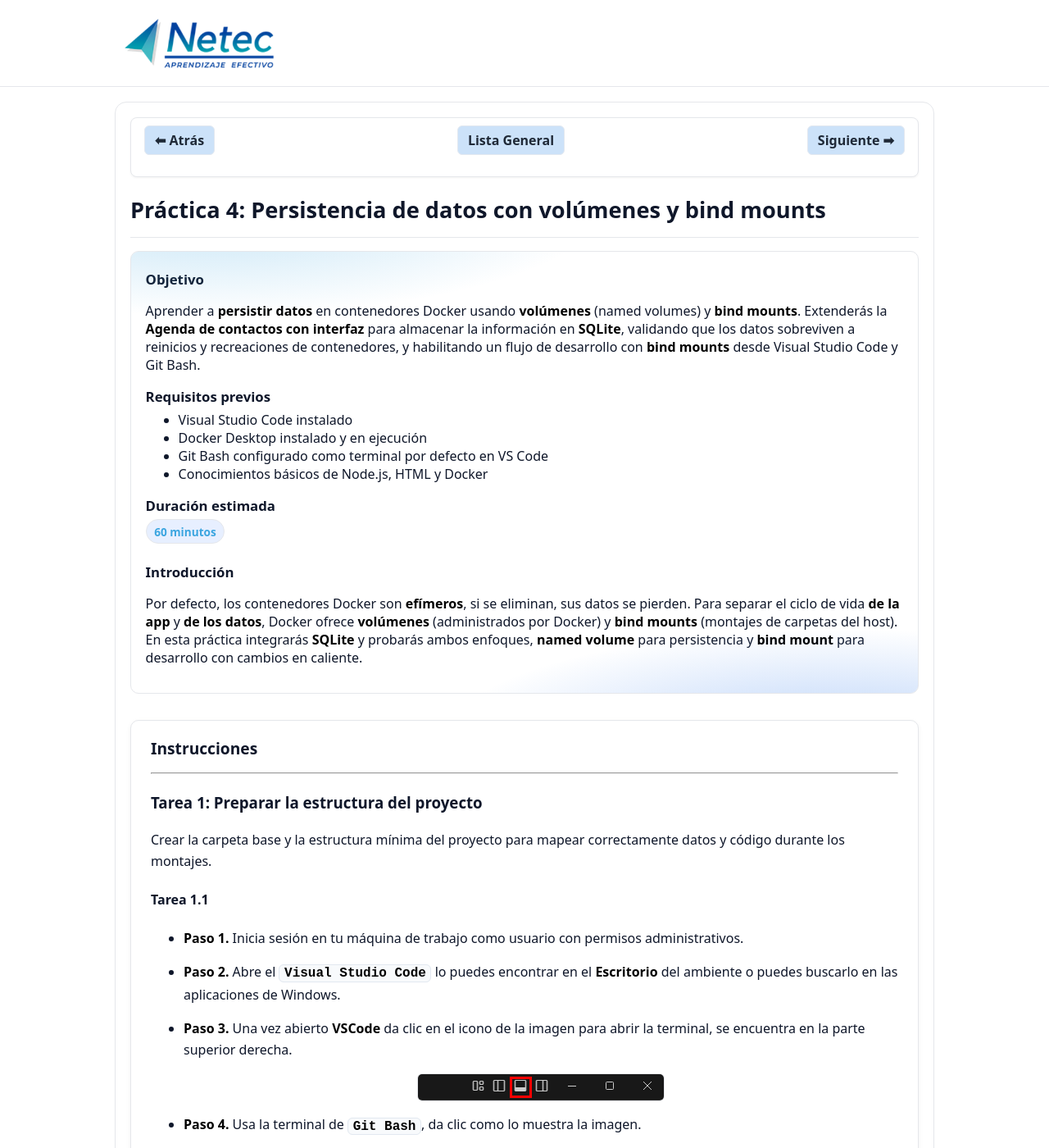
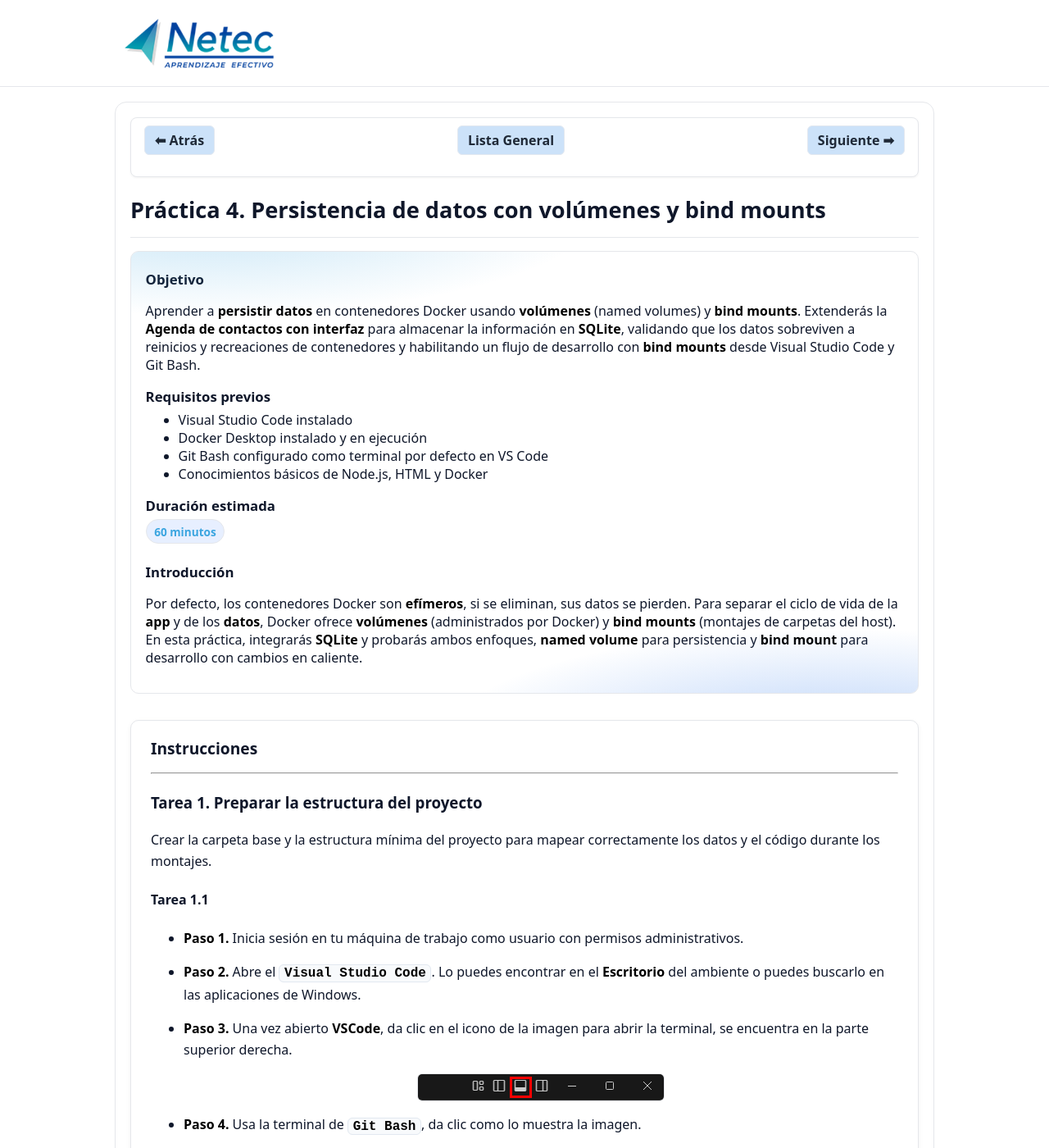
Before and after one commit to Netec-Mx/DOCK_KUB_V2, a Jekyll site: the page built from labs/capitulo4/lab4.md, in a window 1280 px wide and 1400 px high. Shown: the whole window at 82% size. Built offline with Jekyll 4.4.1, drawn with Linux system fonts in a browser that asks for light colours; some of the changed text lies outside the part shown.

Commit message:
Update lab4.md

````diff
--- a/labs/capitulo4/lab4.md
+++ b/labs/capitulo4/lab4.md
@@ -1,18 +1,18 @@
 ---
 layout: lab
-title: "Práctica 4: Persistencia de datos con volúmenes y bind mounts"
+title: "Práctica 4. Persistencia de datos con volúmenes y bind mounts"
 permalink: /capitulo4/lab4/
 images_base: /labs/capitulo4/img
 duration: "60 minutos"
 objective:
-  - Aprender a **persistir datos** en contenedores Docker usando **volúmenes** (named volumes) y **bind mounts**. Extenderás la **Agenda de contactos con interfaz** para almacenar la información en **SQLite**, validando que los datos sobreviven a reinicios y recreaciones de contenedores, y habilitando un flujo de desarrollo con **bind mounts** desde Visual Studio Code y Git Bash.
+  - Aprender a **persistir datos** en contenedores Docker usando **volúmenes** (named volumes) y **bind mounts**. Extenderás la **Agenda de contactos con interfaz** para almacenar la información en **SQLite**, validando que los datos sobreviven a reinicios y recreaciones de contenedores y habilitando un flujo de desarrollo con **bind mounts** desde Visual Studio Code y Git Bash.
 prerequisites:
   - Visual Studio Code instalado
   - Docker Desktop instalado y en ejecución
   - Git Bash configurado como terminal por defecto en VS Code
   - Conocimientos básicos de Node.js, HTML y Docker
 introduction:
-  - Por defecto, los contenedores Docker son **efímeros**, si se eliminan, sus datos se pierden. Para separar el ciclo de vida **de la app** y **de los datos**, Docker ofrece **volúmenes** (administrados por Docker) y **bind mounts** (montajes de carpetas del host). En esta práctica integrarás **SQLite** y probarás ambos enfoques, **named volume** para persistencia y **bind mount** para desarrollo con cambios en caliente.
+  - Por defecto, los contenedores Docker son **efímeros**, si se eliminan, sus datos se pierden. Para separar el ciclo de vida de la **app** y de los **datos**, Docker ofrece **volúmenes** (administrados por Docker) y **bind mounts** (montajes de carpetas del host). En esta práctica, integrarás **SQLite** y probarás ambos enfoques, **named volume** para persistencia y **bind mount** para desarrollo con cambios en caliente.
 slug: lab4
 lab_number: 4
 final_result: >
@@ -42,17 +42,17 @@
 
 ---
 
-### Tarea 1: Preparar la estructura del proyecto
+### Tarea 1. Preparar la estructura del proyecto
 
-Crear la carpeta base y la estructura mínima del proyecto para mapear correctamente datos y código durante los montajes.
+Crear la carpeta base y la estructura mínima del proyecto para mapear correctamente los datos y el código durante los montajes.
 
 #### Tarea 1.1
 
 - **Paso 1.** Inicia sesión en tu máquina de trabajo como usuario con permisos administrativos.
 
-- **Paso 2.** Abre el **`Visual Studio Code`** lo puedes encontrar en el **Escritorio** del ambiente o puedes buscarlo en las aplicaciones de Windows.
+- **Paso 2.** Abre el **`Visual Studio Code`**. Lo puedes encontrar en el **Escritorio** del ambiente o puedes buscarlo en las aplicaciones de Windows.
 
-- **Paso 3.** Una vez abierto **VSCode** da clic en el icono de la imagen para abrir la terminal, se encuentra en la parte superior derecha.
+- **Paso 3.** Una vez abierto **VSCode**, da clic en el icono de la imagen para abrir la terminal, se encuentra en la parte superior derecha.
 
   ![micint]({{ page.images_base | relative_url }}/20.png)
 
@@ -169,15 +169,15 @@
 
 ---
 
-### Tarea 2: Backend Node.js con SQLite y endpoint de salud
+### Tarea 2. Backend Node.js con SQLite y endpoint de salud
 
 Implementar API REST con SQLite, inicialización de esquema y endpoint `/health` para diagnóstico.
 
 #### Tarea 2.1
 
-- **Paso 14.** Abre el archivo `backend/package.json` y agrega el siguiente contenido:
+- **Paso 14.** Abre el archivo `backend/package.json` y agrega el siguiente contenido.
 
-  > **NOTA:** Declaramos dependencias mínimas y el script `start` para facilitar ejecuciones locales y en contenedor.
+  > **Nota.** Declaramos dependencias mínimas y el script `start` para facilitar ejecuciones locales y en contenedor.
   {: .lab-note .info .compact}
 
   ```json
@@ -296,10 +296,10 @@
 
   ![micint]({{ page.images_base | relative_url }}/4.png)
 
-- **Paso 17.** Abre otra terminal **GitBash** dentro de VSCode y ejecuta los siguientes comandos para la prueba local:
+- **Paso 17.** Abre otra terminal **GitBash** dentro de VSCode y ejecuta los siguientes comandos para la prueba local.
 
-  > **NOTA:**
-    - `curl /health` debe responder `{"status":"ok","db":"up",...}`
+  > **Nota**
+    - `curl /health` debe responder. `{"status":"ok","db":"up",...}`
     - `curl /api/contactos` debe responder `[]` inicialmente.
   {: .lab-note .info .compact}
 
@@ -321,22 +321,22 @@
 
 ---
 
-### Tarea 3: Frontend con operaciones CRUD básicas
+### Tarea 3. Frontend con operaciones CRUD básicas
 
 Implementar una interfaz simple con **alta** y **eliminación** de contactos, consumiendo la API.
 
 #### Tarea 3.1
 
-- **Paso 19.** Abre el archivo `frontend/index.html` y agrega el siguiente contenido:
+- **Paso 19.** Abre el archivo `frontend/index.html` y agrega el siguiente contenido.
 
-  > **NOTA:** UI minimalista que llama a la API del backend servido en el mismo host/puerto.
+  > **Nota.** UI minimalista que llama a la API del backend servido en el mismo host o puerto.
   - **UI mínima** con estilos inline y layout centrado.
   - **Inputs + botón** para capturar `nombre` y `telefono`.
   - **Tabla** que renderiza contactos obtenidos del backend.
   - **Carga inicial**: `cargar()` hace `GET /api/contactos` y dibuja filas.
   - **Alta**: botón **Agregar** envía `POST /api/contactos` y recarga la lista.
   - **Borrado**: botón **Eliminar** por fila hace `DELETE /api/contactos/:id`.
-  - **Sin framework**: todo con `fetch` y `innerHTML` en vanilla JS.
+  - **Sin framework**: todo con `fetch` y `innerHTML` en Vanilla JS.
   - **Contexto**: pensado para backend con persistencia (SQLite/volúmenes).
   {: .lab-note .info .compact}
 
@@ -412,7 +412,7 @@
   </html>
   ```
 
-- **Paso 20.** En la terminal dentro del directorio **backend** escribe el siguiente comando para inicializar la app localmente.
+- **Paso 20.** En la terminal dentro del directorio **backend**, escribe el siguiente comando para inicializar la app localmente.
 
   ```bash
   node server.js
@@ -439,15 +439,15 @@
 
 ---
 
-### Tarea 4: Dockerfile con HEALTHCHECK
+### Tarea 4. Dockerfile con HEALTHCHECK
 
 Construir la imagen, exponiendo puertos y agregando **HEALTHCHECK** para diagnósticos.
 
 #### Tarea 4.1
 
-- **Paso 24.** Abre el archivo `Dockerfile` y agrega el contenido para compilar la imagen docker:
+- **Paso 24.** Abre el archivo `Dockerfile` y agrega el contenido para compilar la imagen docker.
 
-  > **NOTA:** `HEALTHCHECK` reporta estado `healthy/unhealthy` útil para automatización y orquestadores.
+  > **Nota.** `HEALTHCHECK` reporta estado `healthy/unhealthy` útil para automatización y orquestadores.
   {: .lab-note .info .compact}
 
   ```dockerfile
@@ -500,9 +500,9 @@
 
   ![micint]({{ page.images_base | relative_url }}/7.png)
 
-- **Paso 26.** Verificar que la imagen se haya creado correctamente, escribe el siguiente comando:
+- **Paso 26.** Verifica que la imagen se haya creado correctamente, escribe el siguiente comando.
 
-  > **NOTA:** La imagen `agenda-persistente` debe aparecer listada con su SIZE.
+  > **Nota.** La imagen `agenda-persistente` debe aparecer listada con su SIZE.
   {: .lab-note .info .compact}
 
   ```bash
@@ -517,15 +517,15 @@
 
 ---
 
-### Tarea 5: Persistencia con **named volume**
+### Tarea 5. Persistencia con **named volume**
 
 Crear un **volumen** administrado por Docker y ejecutar la app montándolo en `/app/data` para que la BD persista.
 
 #### Tarea 5.1
 
-- **Paso 27.** Crea el siguiente volumen de datos persistente, escribe los siguientes comandos:
+- **Paso 27.** Crea el siguiente volumen de datos persistente. Escribe los siguientes comandos.
 
-  > **NOTA:** Los **named volumes** son gestionados por Docker y no dependen de rutas del host.
+  > **Nota.** Los **named volumes** son gestionados por Docker y no dependen de rutas del host.
   {: .lab-note .info .compact}
 
   ```bash
@@ -563,7 +563,7 @@
   ![micint]({{ page.images_base | relative_url }}/10.png)
 
 
-- **Paso 30.** Verifica los logs del contenedor, escribe el siguiente comando.
+- **Paso 30.** Verifica los logs del contenedor. Escribe el siguiente comando.
 
   ```bash
   docker logs -f agenda
@@ -584,9 +584,9 @@
 
   ![micint]({{ page.images_base | relative_url }}/12.png)
 
-- **Paso 33.** Valida que el endpoint de la api de contactos funcione correctamente, escribe el siguiente comando:
+- **Paso 33.** Valida que el endpoint de la API de contactos funcione correctamente. Escribe el siguiente comando.
 
-  > **NOTA:** Respuesta inicial (lista vacía).
+  > **Nota.** Respuesta inicial (lista vacía).
   {: .lab-note .info .compact}
 
   ```bash
@@ -603,9 +603,9 @@
 
   ![micint]({{ page.images_base | relative_url }}/14.png)
 
-- **Paso 35.** Regresa a la terminal de VSCode. Prueba registra un contacto desde la CLI, escribe el siguiente comando.
+- **Paso 35.** Regresa a la terminal de VSCode. Prueba el registro de un contacto desde la CLI. Escribe el siguiente comando.
 
-  > **NOTA:** Si es necesario registra mas contactos para que tanga mas información
+  > **Nota.** Si es necesario, registra más contactos para que tenga más información.
   {: .lab-note .info .compact}
 
   ```bash
@@ -636,7 +636,7 @@
     agenda-persistente
   ```
 
-- **Paso 37.** Puedes verificar con las siguientes opciones:
+- **Paso 37.** Puedes verificar con las siguientes opciones.
 
   - **Opción 1 CLI**
 
````
Also changed, not shown: other parts of labs/capitulo4/lab4.md (+57 -57 lines).
